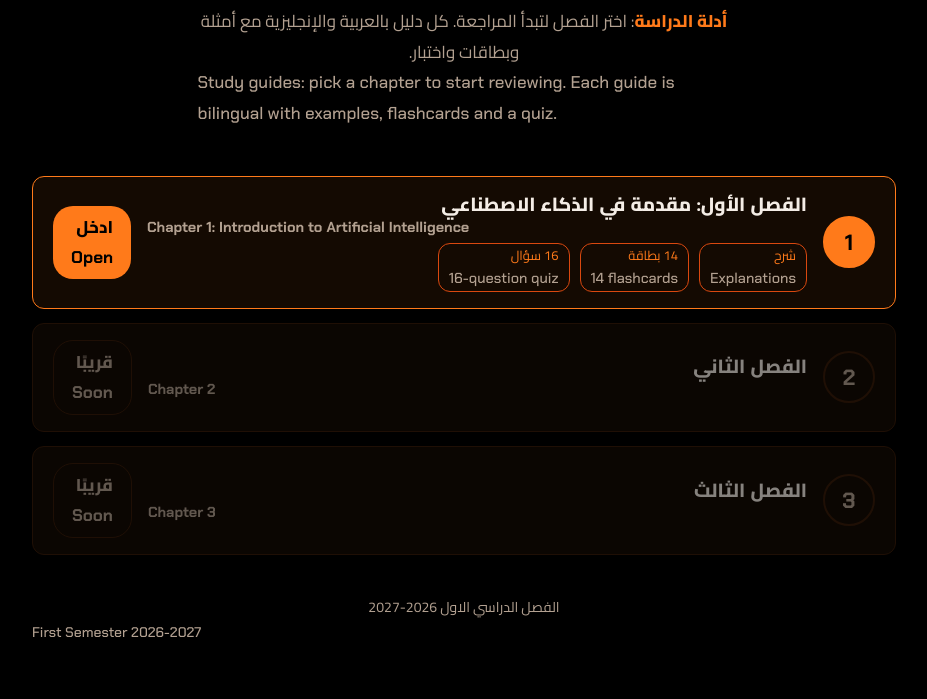
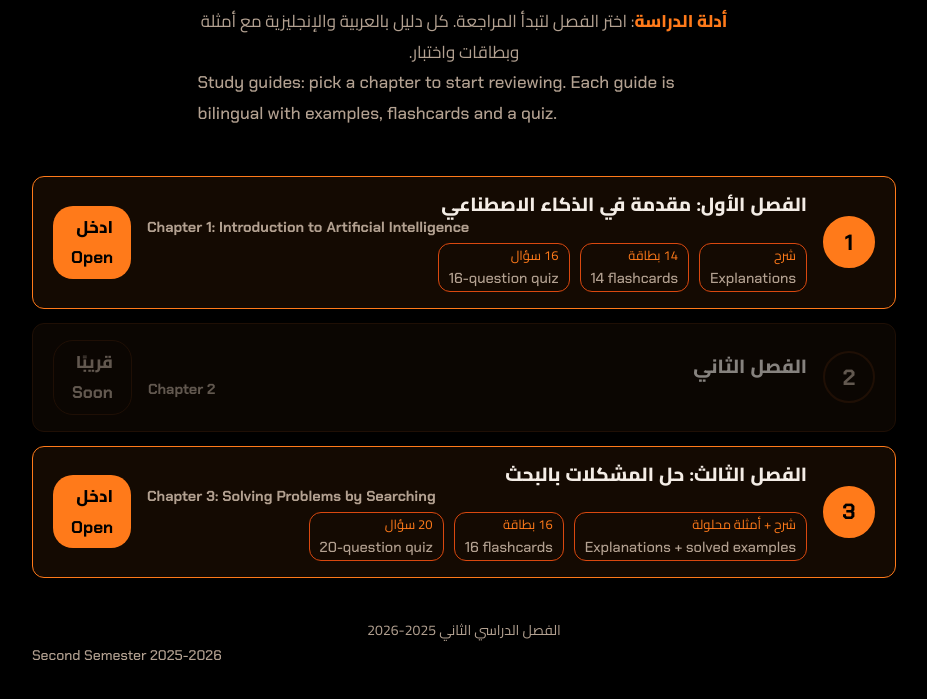
Before and after one commit to alaa-herz05/ai-study-guides, a plain HTML site: page index.html in a window 1280 px wide. Shown: the part 347-1046 px from the top of the page, without its empty margins (176-1103 px from the left). Drawn offline with Linux system fonts and the light colour scheme.

Commit message:
Update Chapter 3 details and footer information

```diff
--- a/index.html
+++ b/index.html
@@ -59,9 +59,14 @@ footer{text-align:center;color:var(--mut);font-size:14px;margin-top:40px}
 <div class="go"><span lang="ar">ادخل</span><span lang="en">Open</span></div>
 </a>
 <div class="ch off"><div class="n">2</div><div class="t"><h3><span lang="ar">الفصل الثاني</span><span lang="en">Chapter 2</span></h3></div><div class="go"><span lang="ar">قريبًا</span><span lang="en">Soon</span></div></div>
-<div class="ch off"><div class="n">3</div><div class="t"><h3><span lang="ar">الفصل الثالث</span><span lang="en">Chapter 3</span></h3></div><div class="go"><span lang="ar">قريبًا</span><span lang="en">Soon</span></div></div>
+<a class="ch on" href="ch3.html">
+<div class="n">3</div>
+<div class="t"><h3><span lang="ar">الفصل الثالث: حل المشكلات بالبحث</span><span lang="en">Chapter 3: Solving Problems by Searching</span></h3>
+<div class="stat"><i><span lang="ar">شرح + أمثلة محلولة</span><span lang="en">Explanations + solved examples</span></i><i><span lang="ar">16 بطاقة</span><span lang="en">16 flashcards</span></i><i><span lang="ar">20 سؤال</span><span lang="en">20-question quiz</span></i></div></div>
+<div class="go"><span lang="ar">ادخل</span><span lang="en">Open</span></div>
+</a>
 </div>
-<footer><span lang="ar">الفصل الدراسي الاول 2026-2027</span><span lang="en">First Semester 2026-2027</span></footer>
+<footer><span lang="ar">الفصل الدراسي الثاني 2025-2026</span><span lang="en">Second Semester 2025-2026</span></footer>
 </main>
 <script>
 document.querySelectorAll(".tg button").forEach(function(b){b.onclick=function(){document.querySelectorAll(".tg button").forEach(function(x){x.classList.remove("on")});b.classList.add("on");document.body.className=b.dataset.l}});
```
